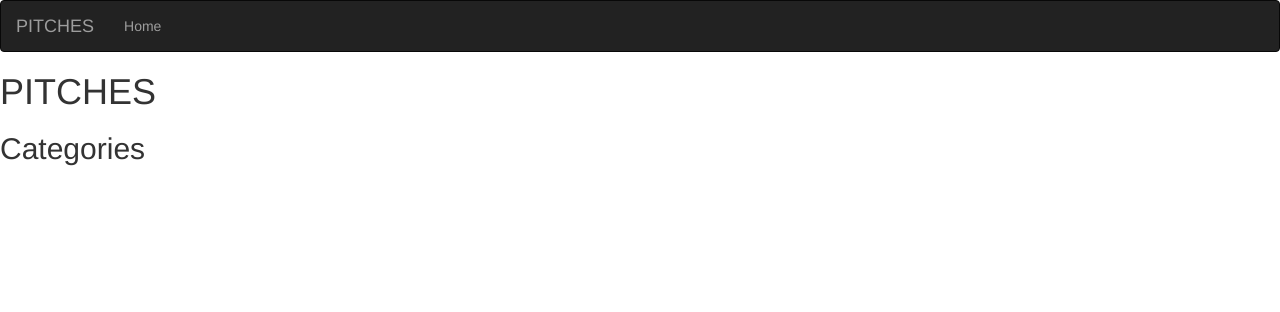
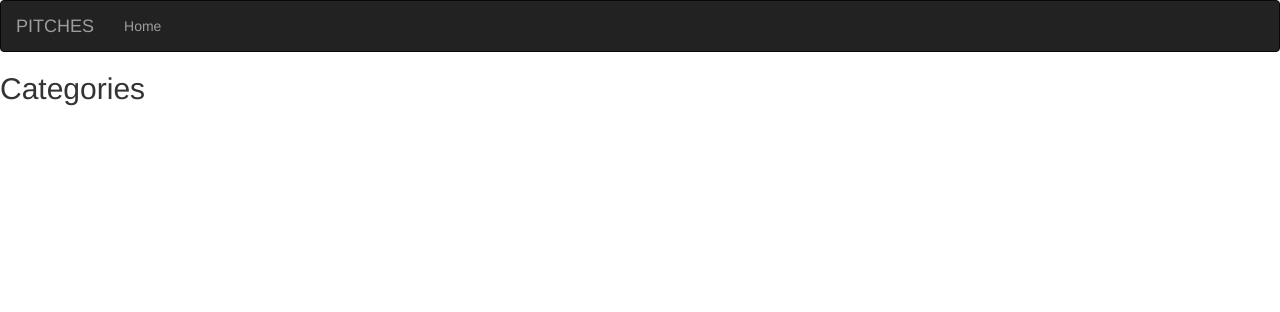
Before and after one commit to Nancy-Muthinzi/ip5-pitch, a Flask app: page / in a window 1280 px wide. Shown: the top 312 px of the page. Run offline with Flask 2, Linux system fonts and the light colour scheme; some libraries are stand-ins or nearby versions.

```diff
--- a/app/templates/index.html
+++ b/app/templates/index.html
@@ -13,7 +13,6 @@
 
 <body>
 
-<h1>PITCHES</h1>
 <h2>Categories</h2>
 
 </body>
```
